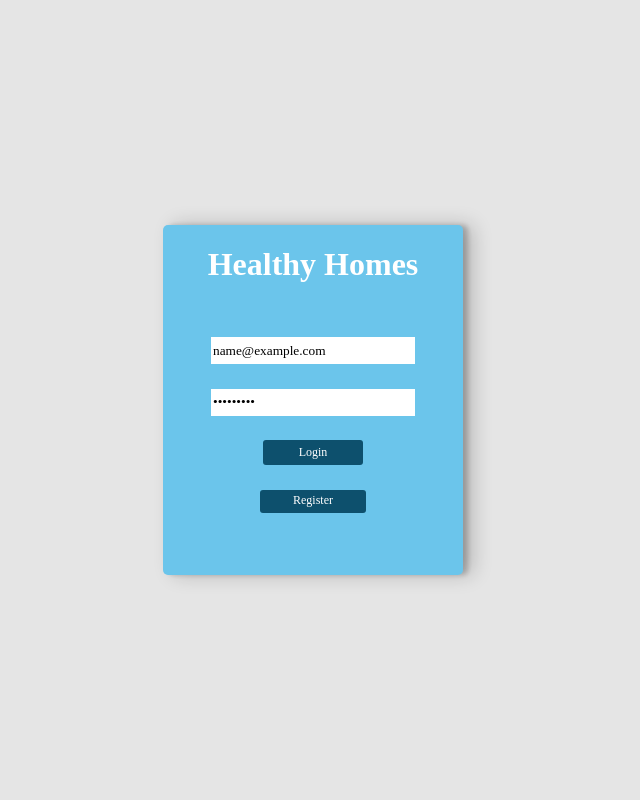
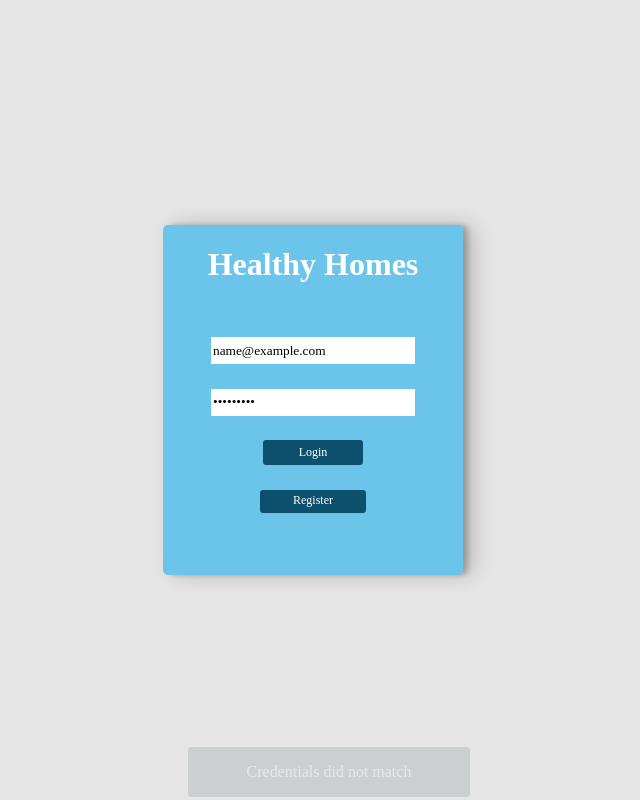
Before and after one commit to devmountainwon5/HealthyHome, a React (Create React App) app: page / in a window 1280 px wide. Both pictures are taken after typing "name@example.com", "Sample123" into the empty fields and a click on the button "Login". Shown: the whole page, without its empty margins (327-967 px from the left). Built offline with nearby package versions, Linux system fonts and the light colour scheme; no server answers; a web font is replaced by a local one.

Commit message:
snackbar functionality for login page (#200)

```diff
--- a/src/App.js
+++ b/src/App.js
@@ -8,7 +8,6 @@ function App() {
   return (
     <div className="healthy-home">
       <Router>
-        {/* <NavBar /> */}
         {routes}
       </Router>
     </div>
--- a/src/Views/Login/login.js
+++ b/src/Views/Login/login.js
@@ -2,12 +2,16 @@ import React, { useState } from "react"
 import { Link } from "react-router-dom"
 import { connect } from "react-redux"
 import * as Actions from "../../Ducks/action_creator"
+import Snackbar from "../Snackbar/Snackbar"
 import "./login.css"
 import httpRequest from "../../shared/services/http_request";
 
 function Login(props) {
 	const [email, setEmail] = useState("")
 	const [password, setPassword] = useState("")
+	const [isErr, setIsErr] = useState(false)
+	const errMsg = 'Credentials did not match'
+
 	const logUserIn = (email, password) => {
 		const loginUser = {
 			email,
@@ -19,8 +23,8 @@ function Login(props) {
 				props.setUser(data.user);
 				props.history.push("/homehealth");
 			})
-			.catch(err => {
-				console.log(err);
+			.catch(() => {
+				setIsErr(true)
 			})
 	}
 
@@ -32,6 +36,7 @@ function Login(props) {
 	}
 
 	return (
+		<>
 			<div className='login-box'>
 				<h1 className='login-title'>Healthy Homes</h1>
 				<form className='login-values' onSubmit={onSubmit}>
@@ -51,6 +56,8 @@ function Login(props) {
 					</Link>
 				</form>
 			</div>
+			<Snackbar message={errMsg} isErr={isErr} />
+		</>
 	)
 }
 
--- /dev/null
+++ b/src/Views/Snackbar/Snackbar.js
@@ -0,0 +1,28 @@
+import React, { useState, useEffect } from 'react';
+import Styles from './Snackbar.module.css';
+
+export default function Snackbar({isErr, message}){
+    const [isActive, setIsActive] = useState(false)
+
+
+    useEffect(() => {
+        console.log('useEffect')
+        activateSnackbar()
+    }, [isErr])
+
+    const activateSnackbar = () => {
+        if(isErr && !isActive){
+            setTimeout(() => {
+                setIsActive(false);
+            }, 3000);
+            setIsActive(true)
+        }
+    }
+    console.log(isActive)
+        return (
+
+            <div className = {isActive ? [Styles.snackbar, Styles.open].join(" ") : Styles.snackbar} id="snackbar">
+                {message}
+            </div>
+    )
+}
--- /dev/null
+++ b/src/Views/Snackbar/Snackbar.module.css
@@ -0,0 +1,41 @@
+.snackbar {
+    visibility: hidden;
+    min-width: 250px;
+    margin-left: -125px;
+    background-color: #132c38;
+    color: #fff;
+    text-align: center;
+    border-radius: 4px;
+    padding: 16px;
+    position: fixed;
+    z-index: 1;
+    left: 50%;
+    bottom: 30px;
+    font-size: 1rem;
+  }
+
+  .snackbar.open {
+    visibility: visible;
+    -webkit-animation: fadein 0.5s, fadeout 0.5s 2.5s;
+    animation: fadein 0.5s, fadeout 0.5s 2.5s;
+  }
+
+  @-webkit-keyframes fadein {
+    from {bottom: 0; opacity: 0;}
+    to {bottom: 30px; opacity: 1;}
+  }
+
+  @keyframes fadein {
+    from {bottom: 0; opacity: 0;}
+    to {bottom: 30px; opacity: 1;}
+  }
+
+  @-webkit-keyframes fadeout {
+    from {bottom: 30px; opacity: 1;}
+    to {bottom: 0; opacity: 0;}
+  }
+
+  @keyframes fadeout {
+    from {bottom: 30px; opacity: 1;}
+    to {bottom: 0; opacity: 0;}
+  }
```
Lines whose indentation alone changed are shown as unchanged.
